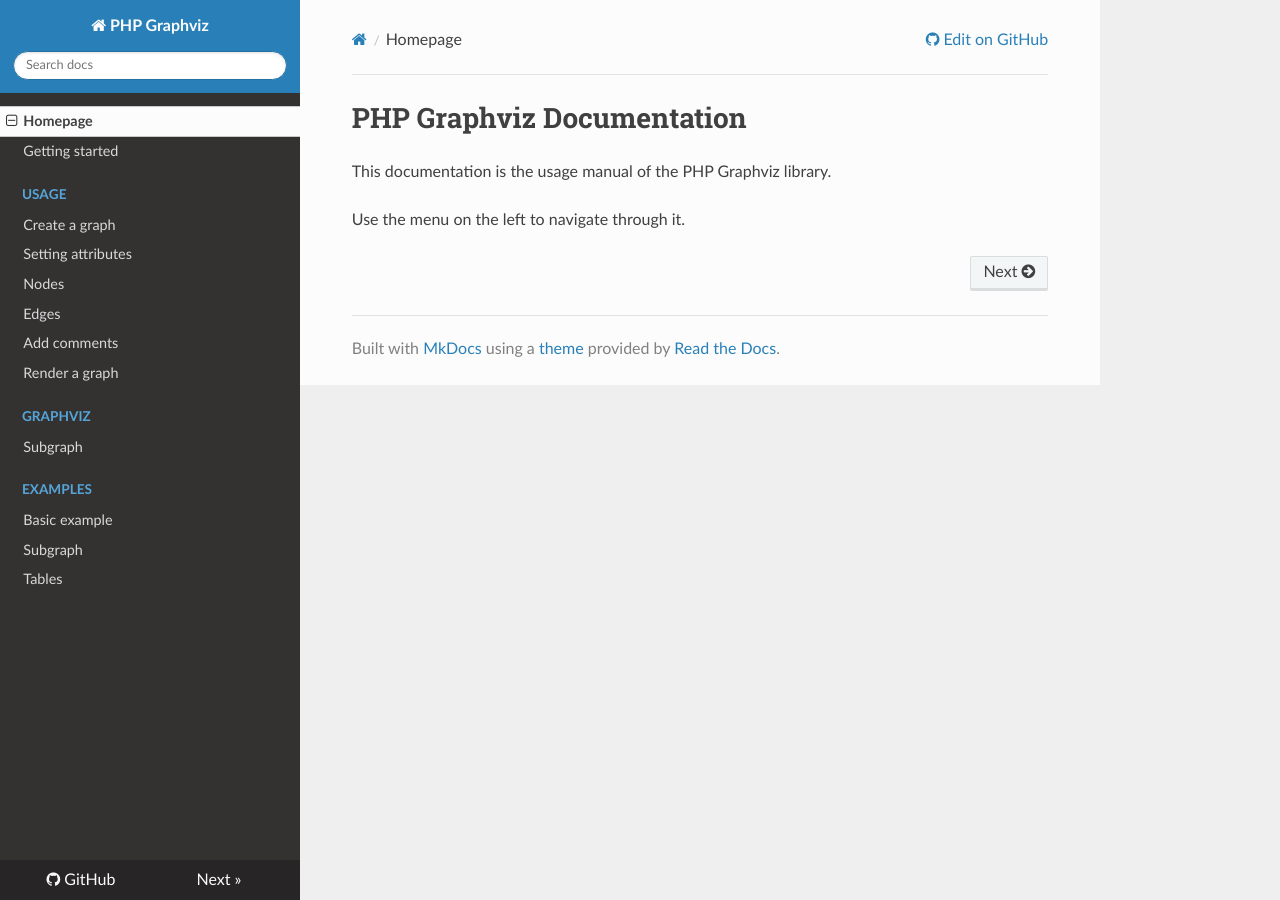
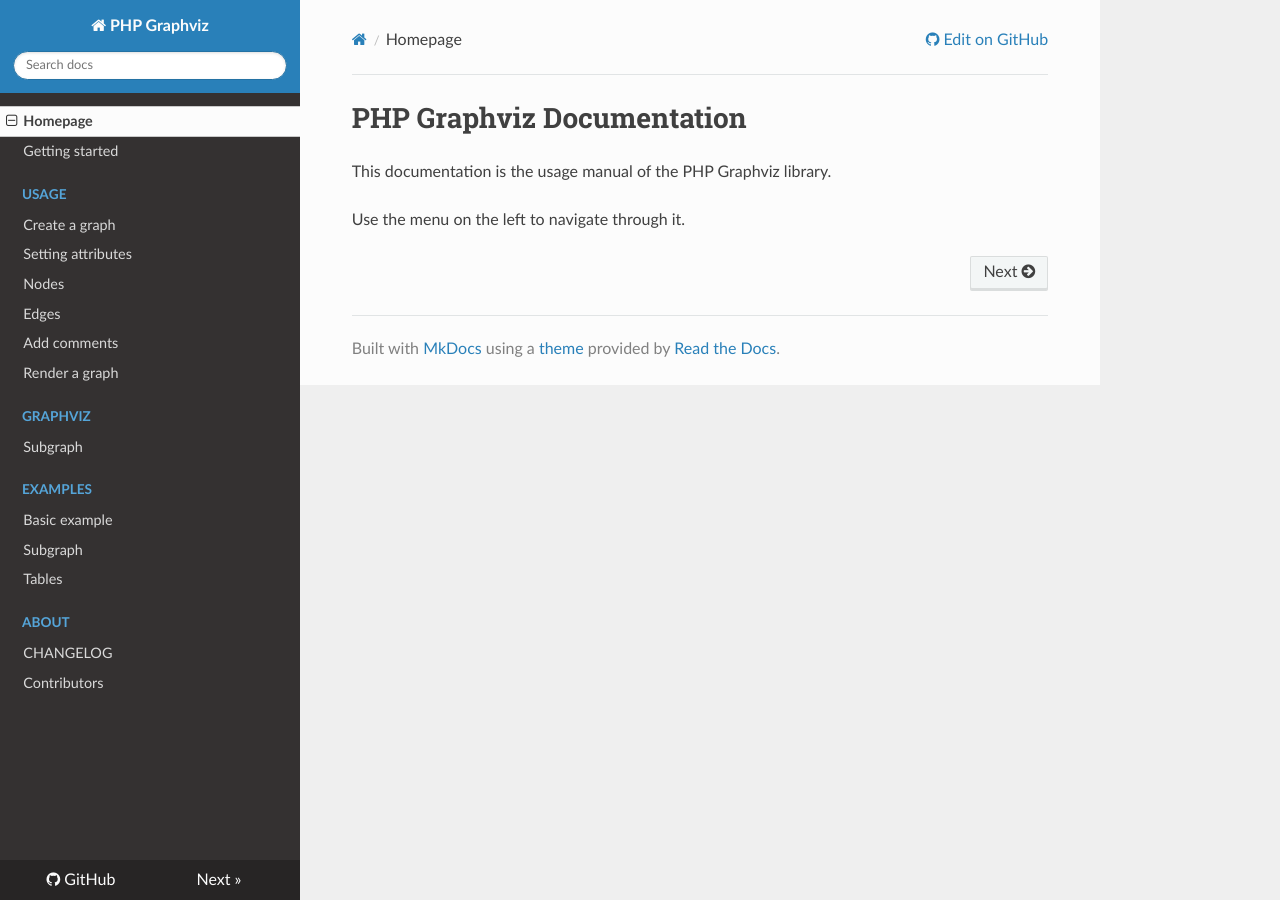
Before and after one commit to alexandresalome/graphviz, an MkDocs documentation site: the page built from docs/index.md, in a window 1280 px wide. Built offline with MkDocs 1.6.1, drawn with Linux system fonts in a browser that asks for light colours; nearby versions of some CDN libraries.

Commit message:
Move the changelog and contributors list to the docs

```diff
--- a/mkdocs.yml
+++ b/mkdocs.yml
@@ -22,3 +22,6 @@ nav:
           - examples/basic.md
           - examples/subgraph.md
           - examples/table.md
+    - About:
+          - changelog.md
+          - contributors.md
```
Also changed, not shown: README.md (+2 -2 lines), docs/changelog.md (renamed from CHANGELOG.md), docs/contributors.md (renamed from CONTRIBUTORS.md).
